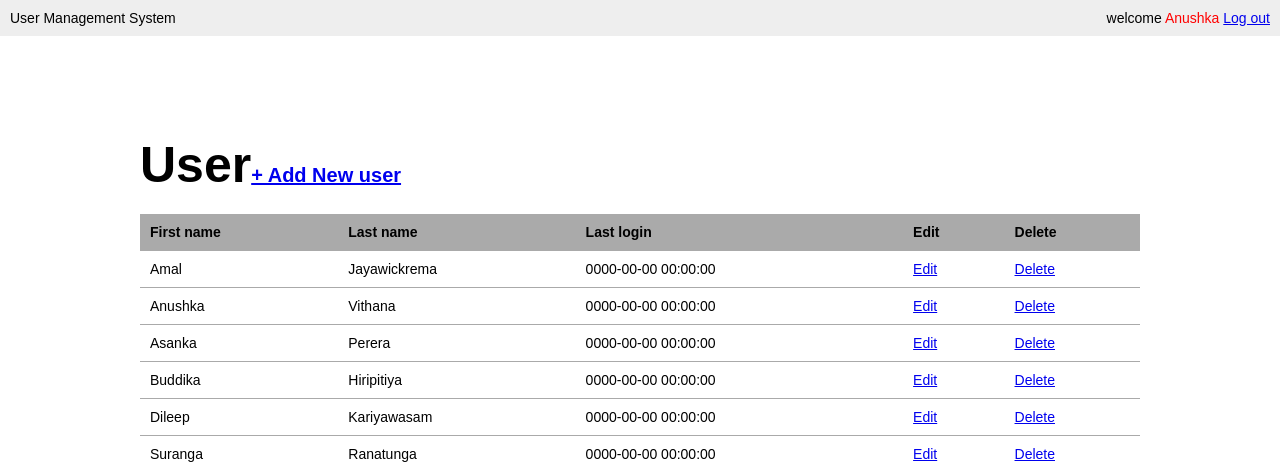
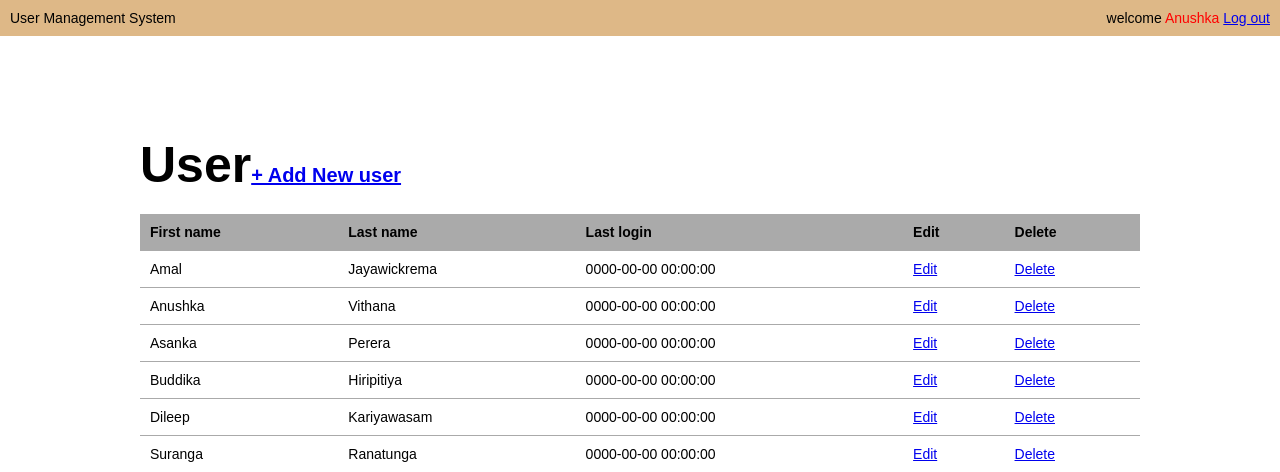
Before and after one commit to NipuniKodithuwakku/UserManagementSystem, a PHP site: page /users.php in a window 1280 px wide. Shown: the top 472 px of the page. Run offline with PHP 8.4, Linux system fonts and the light colour scheme; a user stored in the database is signed in; data comes from the database, SQL or seed files in the repository.

Commit message:
modify file structure

```diff
--- a/css/style.css
+++ b/css/style.css
@@ -21,7 +21,7 @@ button{
 
 }
 header{
-	background-color: #eee;
+	background-color: burlywood;
 	overflow: auto;
 	padding: 10px;
 }
```
Also changed, not shown: nikan.txt (deleted).
